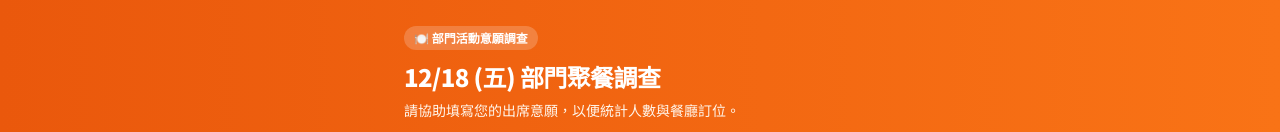
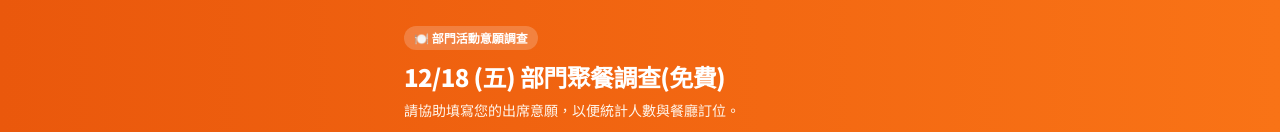
Before and after one commit to phxan/iveskpi, a plain HTML site: page order.html in a window 1280 px wide. Shown: the top 132 px of the page. Drawn offline with nearby package versions, Linux system fonts and the light colour scheme.

Commit message:
Update order.html

```diff
--- a/order.html
+++ b/order.html
@@ -3,7 +3,7 @@
 <head>
   <meta charset="UTF-8" />
   <meta name="viewport" content="width=device-width, initial-scale=1.0, maximum-scale=1.0, user-scalable=no" />
-  <title>12/18 (五) 部門聚餐調查</title>
+  <title>12/18 (五) 部門聚餐調查(免費)</title>
   <script src="https://cdn.tailwindcss.com"></script>
   <style>
     @import url('https://fonts.googleapis.com/css2?family=Noto+Sans+TC:wght@400;500;700;900&display=swap');
@@ -59,7 +59,7 @@
         <span>🍽️ 部門活動意願調查</span>
       </div>
       <h1 class="text-2xl font-black tracking-tight leading-snug">
-        12/18 (五) 部門聚餐調查
+        12/18 (五) 部門聚餐調查(免費)
       </h1>
       <p class="text-orange-50 text-sm mt-1.5 leading-relaxed">
         請協助填寫您的出席意願，以便統計人數與餐廳訂位。
```
